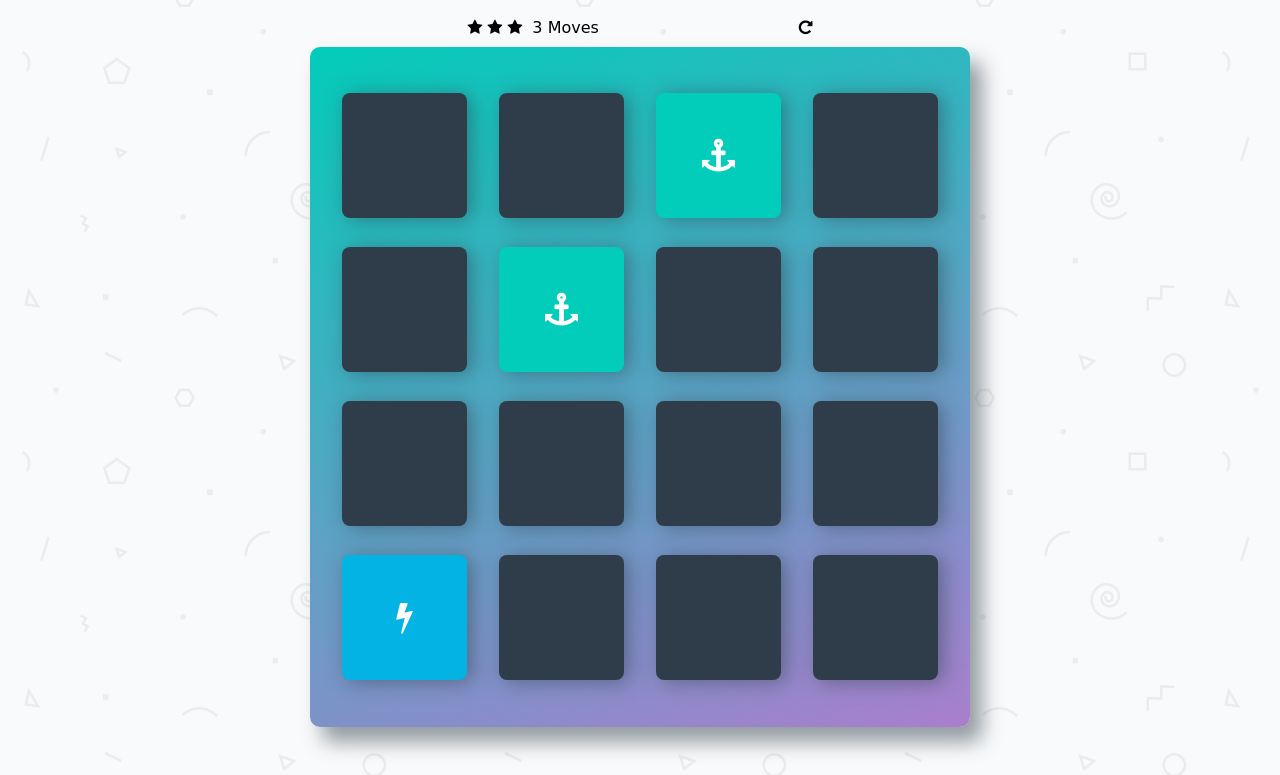
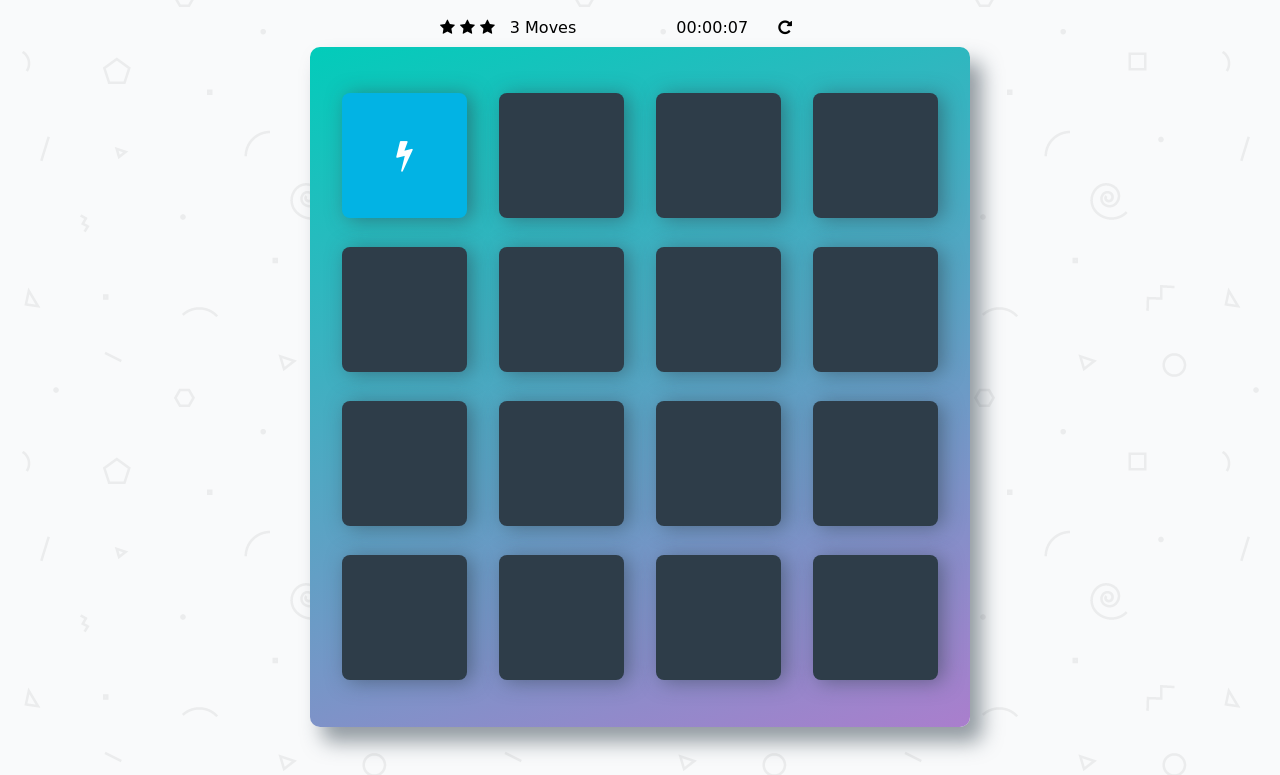
Before and after one commit to AimeeParlow/FEND-Project-3, a plain HTML site: page index.html in a window 1280 px wide. Both pictures are taken after a click on the item 404 px from the left and 223 px from the top of the page. Shown: the part 68-843 px from the top of the page. Drawn offline with nearby package versions, Linux system fonts and the light colour scheme; a web font is replaced by a local one.

Commit message:
added timer and showing shuffled cards

```diff
--- a/css/app.css
+++ b/css/app.css
@@ -1,3 +1,7 @@
+/*
+* {     border: 1px solid red !important;}
+*/
+
 html {
     box-sizing: border-box;
 }
@@ -87,8 +91,11 @@ h1 {
 
 .score-panel {
     text-align: left;
-    width: 345px;
+    width: 400px;
     margin-bottom: 10px;
+    display: flex;
+    flex-wrap; wrap;
+    flex-direction: row;
 }
 
 .score-panel .stars {
@@ -103,7 +110,16 @@ h1 {
     display: inline-block;
 }
 
+.score-panel .moves-count{
+	margin-left: 10px;
+}
+
+.score-panel .timer-area {
+	margin-left: 100px;
+}
+
 .score-panel .restart {
+    margin-left: 30px;
     float: right;
     cursor: pointer;
 }
--- a/index.html
+++ b/index.html
@@ -22,11 +22,17 @@
         		<li><i class="fa fa-star"></i></li>
         	</ul>
 
-        	<span class="moves">3</span> Moves
+        	<div class="moves-count">
+				<span class="moves">3</span> Moves
+			</div>
 
-            <div class="restart">
-        		<i class="fa fa-repeat"></i>
-        	</div>
+            <div class="timer-area">
+				<time>00:00:00</time>
+			</div>
+
+          <div class="restart">
+          		<i class="fa fa-repeat"></i>
+          </div>
         </section>
 
         <ul class="deck">
@@ -81,6 +87,7 @@
         </ul>
     </div>
 
+	<script src="https://ajax.googleapis.com/ajax/libs/jquery/3.2.1/jquery.min.js"></script>
     <script src="js/app.js"></script>
 </body>
 </html>
--- a/js/app.js
+++ b/js/app.js
@@ -1,13 +1,54 @@
 /*
  * Create a list that holds all of your cards
  */
+const myDeck = document.querySelector(".deck");
+let myCards = myDeck.querySelectorAll(".card");
+let cardList = [...myCards];
+const timeArea = document.getElementsByTagName('time')[0];
 
 
 /*
- * Display the cards on the page
- *   - shuffle the list of cards using the provided "shuffle" method below
- *   - loop through each card and create its HTML
- *   - add each card's HTML to the page
+ * timer
+ */
+
+let start = new Date();
+
+// clear to default
+let hour = 0;
+let min = 0;
+let sec = 0;
+let now = 0;
+let countTime = 0;
+
+function timeCount(){
+
+ now = new Date();
+ countTime = parseInt((now.getTime() - start.getTime()) / 1000);
+ hour = parseInt(countTime / 3600);
+ min = parseInt((countTime / 60) % 60);
+ sec = countTime % 60;
+
+ //add 0 to number less than 10
+ if(hour < 10) { hour = "0" + hour; }
+ if(min < 10) { min = "0" + min; }
+ if(sec < 10) { sec = "0" + sec; }
+
+ let time = hour + ':' + min + ':' + sec;
+
+ //to the text field
+ timeArea.textContent = time;
+
+ setTimeout("timeCount()", 1000);
+
+}
+
+
+
+
+
+
+/*
+ * shuffle
  */
 
 // Shuffle function from http://stackoverflow.com/a/2450976
@@ -25,6 +66,54 @@ function shuffle(array) {
     return array;
 }
 
+/*
+ * Display the cards on the page
+ *   - shuffle the list of cards using the provided "shuffle" method below
+ *   - loop through each card and create its HTML
+ *   - add each card's HTML to the page
+ */
+
+function newCards() {
+
+	//to set new position for cards and to clear classes as default
+	cardList = shuffle(cardList);
+	let shuffledCards = [];
+	for (let i=0; i<cardList.length; i++) {
+		myDeck.innerHTML='';
+		shuffledCards.forEach.call(cardList, function(addNewCard){
+			myDeck.appendChild(addNewCard);
+	});
+
+	cardList[i].classList.remove('match', 'open', 'show');
+
+	//to turn a card by clicking on the card
+	function turnCard(){
+		let openedCard =[];
+		cardList[i].classList.add('open','show');
+	}
+		cardList[i].addEventListener("click",turnCard);
+	}
+
+	//
+
+}
+
+/*
+ * action
+ */
+
+$(document).ready(function() {
+newCards();
+
+});
+
+$(myCards).click(function() {
+timeCount();
+});
+
+
+
+
 
 /*
  * set up the event listener for a card. If a card is clicked:
```
